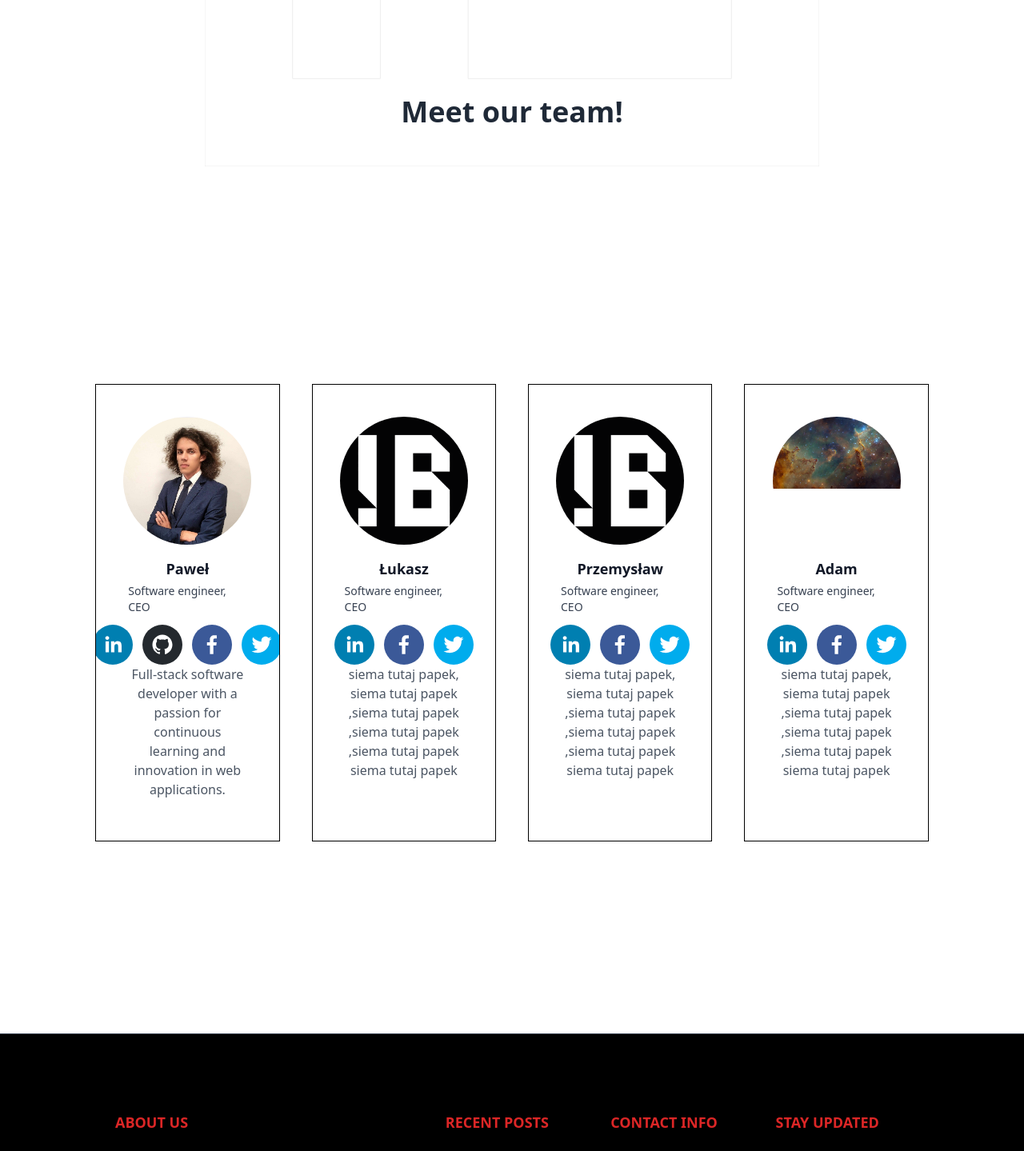
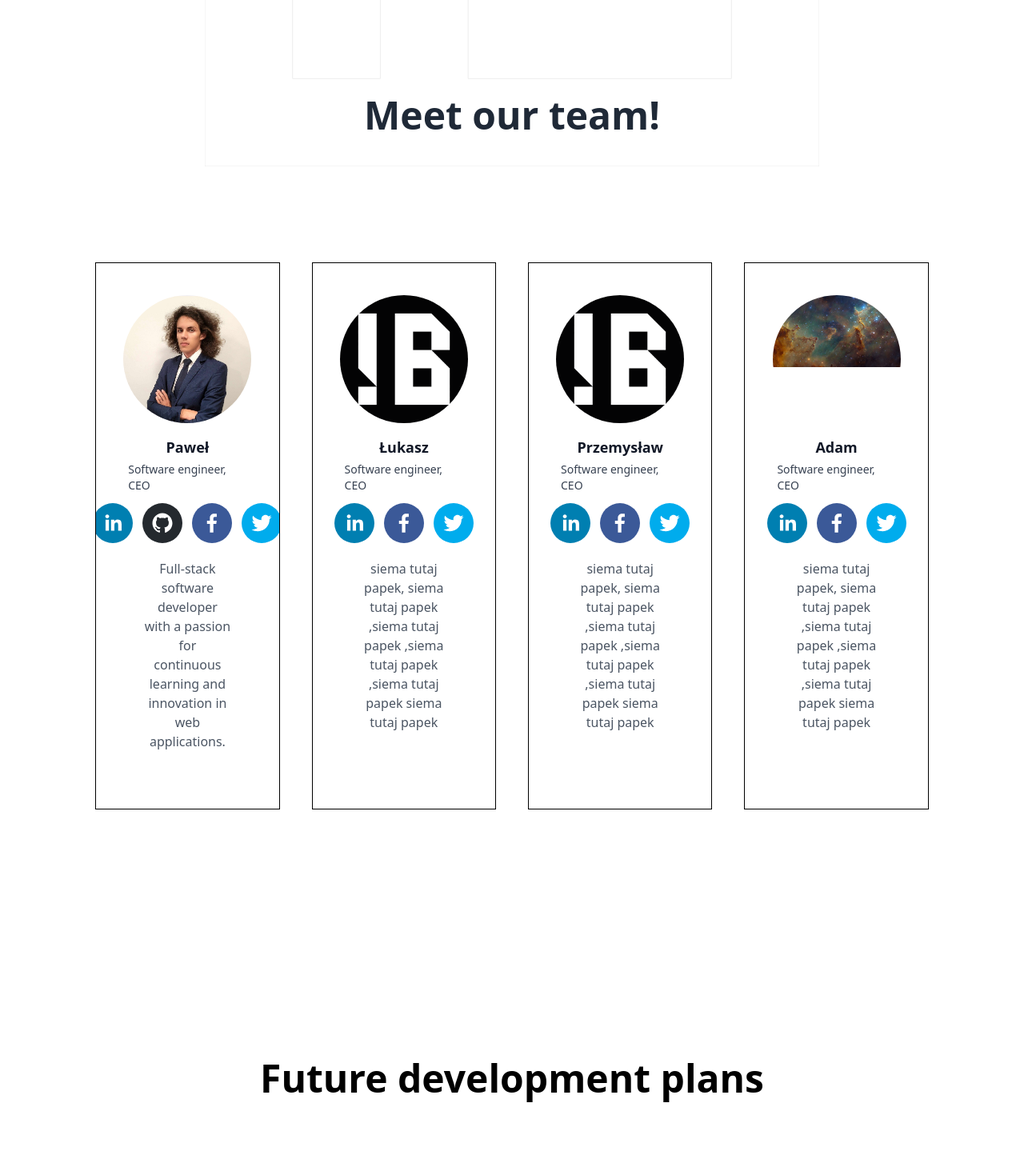
Before and after one commit to not-byte/notbyte-website, a Next.js app: page / in a window 1280 px wide. Shown: the part 720-2159 px from the top of the page at 80% size. Built offline with nearby package versions, Linux system fonts and the light colour scheme.

Commit message:
backstage: made Profile component more readable by introducing children instead of props, Closes #57

```diff
--- a/src/app/page.tsx
+++ b/src/app/page.tsx
@@ -3,6 +3,8 @@ import About from "@/components/Content/About";
 import { Chakra_Petch } from "next/font/google";
 import { mockProfileData } from "@/lib/constants/smallProfileData";
 import { ProfileWrapper } from "@/components/Content/About/ProfileCard/ProfileWrapper";
+import Timeline from "@/components/Content/Plans";
+import FaqSection from "@/components/Content/FAQ";
 
 const chakra = Chakra_Petch({
   weight: ["700"],
@@ -30,6 +32,8 @@ export default function Home() {
       </div>
       <Header />
       <About ProfileWrapper={<ProfileWrapper profiles={mockProfileData} />} />
+      <Timeline />
+      <FaqSection />
     </main>
   );
 }
--- a/src/app/profiles/[profileID]/page.tsx
+++ b/src/app/profiles/[profileID]/page.tsx
@@ -25,22 +25,20 @@ const ProfilePage = ({ params }: PageProps) => {
     <ProfileComp
       profile={profile}
       BasicInfo={
-        <BasicInfoAnimationWrapper
-          BasicInfoComponent={<BasicInfoSection profile={profile} />}
-        />
+        <BasicInfoAnimationWrapper>
+          <BasicInfoSection profile={profile} />
+        </BasicInfoAnimationWrapper>
       }
       Experience={<ExperienceSection profile={profile} />}
       Education={
-        <EducationSectionAnimationWrapper
-          EducationContentComponent={
-            <EducationSection educations={profile.education} />
-          }
-        />
+        <EducationSectionAnimationWrapper>
+          <EducationSection educations={profile.education} />
+        </EducationSectionAnimationWrapper>
       }
       ProfileSummary={
-        <SkillsSectionAnimationWrapper
-          SkillsContentComponent={<SkillsSection awards={profile.awards!} />}
-        />
+        <SkillsSectionAnimationWrapper>
+          <SkillsSection awards={profile.awards!} />
+        </SkillsSectionAnimationWrapper>
       }
     />
   );
--- a/src/components/Content/About/ProfileCard/AnimatedCard.tsx
+++ b/src/components/Content/About/ProfileCard/AnimatedCard.tsx
@@ -11,7 +11,7 @@ const cardVariants = {
 export const AnimatedCard = ({ ProfileCard }: { ProfileCard: ReactNode }) => {
   return (
     <motion.div
-      className="bg-transparent border border-black dark:border-grey-darkest p-4 sm:p-6 md:p-10 w-full sm:w-[30vw] md:w-[20vw] lg:w-[15vw] xl:w-[18vw] wqhd:w-[15vw] h-auto transition hover:bg-colors hover:border-none chipped-corner chipped-corner-white dark:chipped-corner-night"
+      className="bg-transparent border border-black dark:border-grey-darkest p-4 sm:p-6 md:p-10 w-full sm:w-[30vw] md:w-[20vw] lg:w-[15vw] xl:w-[18vw] wqhd:w-[15vw] h-auto transition hover:bg-colors hover:border-none chipped-corner chipped-corner-white dark:chipped-corner-night mt-20"
       variants={cardVariants}
     >
       {ProfileCard}
--- a/src/components/Content/About/ProfileCard/ProfileCardServer.tsx
+++ b/src/components/Content/About/ProfileCard/ProfileCardServer.tsx
@@ -30,7 +30,7 @@ const ProfileCardServer = ({ profile }: { profile: PostProps }) => {
             return <SocialIcon key={index} url={item.url} />;
           })}
         </div>
-        <p className="text-gray-600 dark:text-gray-300 text-center mb-3 pageContent ">
+        <p className="text-gray-600 dark:text-gray-300 text-center mb-3 pageContent p-5">
           {profile.description}
         </p>
       </div>
--- a/src/components/Content/About/index.tsx
+++ b/src/components/Content/About/index.tsx
@@ -55,13 +55,13 @@ const About = ({ ProfileWrapper }: { ProfileWrapper: ReactNode }) => {
 
   return (
     <>
-      <h1 className="text-lg md:text-xl lg:text-2xl xl:text-4xl wqhd:text-6xl font-semibold text-gray-800 dark:text-gray-200 mb-[5vh]">
+      <h1 className="text-5xl wqhd:text-7xl font-semibold text-gray-800 dark:text-gray-200 mb-[5vh]">
         Meet our team!
       </h1>
 
       <motion.div
         ref={ref}
-        className="flex flex-wrap justify-center gap-4 sm:gap-6 md:gap-8 lg:gap-10 xl:justify-start 2xl:gap-12 overflow-hidden xl:mt-[30vh] wqhd:mt-[0vh]"
+        className="flex flex-wrap justify-center gap-4 sm:gap-6 md:gap-8 lg:gap-10 xl:justify-start 2xl:gap-12 overflow-hidden usm:mt-[0vh] wqhd:mt-[0vh]"
         variants={containerVariants}
         initial="hidden"
         animate={controls}
--- a/src/components/Content/FAQ/index.tsx
+++ b/src/components/Content/FAQ/index.tsx
@@ -4,7 +4,9 @@ import { faqs } from "./data";
 const FaqSection = () => {
   return (
     <div className="p-6 space-y-6 w-full flex justify-center flex-col items-center overflow-hidden mt-[30vh]">
-      <h1 className="text-7xl text-black dark:text-white mb-20">FAQ</h1>
+      <h1 className="text-5xl wqhd:text-7xl text-black dark:text-white mb-20 font-semibold">
+        FAQ
+      </h1>
       {faqs.map((faq, index) => (
         <FAQItem key={index} faq={faq} />
       ))}
--- a/src/components/Content/Plans/index.tsx
+++ b/src/components/Content/Plans/index.tsx
@@ -72,7 +72,7 @@ interface TimelineProps {}
 const Timeline: React.FC<TimelineProps> = () => {
   return (
     <div className="relative container mx-auto px-4 py-8 overflow-hidden mt-[30vh] ">
-      <h1 className="text-7xl pb-20 text-center dark:text-white text-black">
+      <h1 className="text-5xl wqhd:text-7xl pb-20 text-center dark:text-white text-black font-semibold">
         Future development plans
       </h1>
       <div className="absolute sm:opacity-0 md:opacity-100 md:left-[50%] transform -translate-x-[50%] w-[1px] bg-black dark:bg-grey-darkest h-full z-0"></div>
--- a/src/components/Pages/Profile/BasicInfo/AnimationWrapper.tsx
+++ b/src/components/Pages/Profile/BasicInfo/AnimationWrapper.tsx
@@ -5,16 +5,16 @@ import React, { ReactNode } from "react";
 import { slideAnimation } from "@/UI/motion";
 
 export const BasicInfoAnimationWrapper = ({
-  BasicInfoComponent,
+  children,
 }: {
-  BasicInfoComponent: ReactNode;
+  children: ReactNode;
 }) => {
   return (
     <motion.div
       className="ml-10 mt-10 md:mt-0  p-6 rounded-lg flex justify-centerh-full  flex-col w-[90vw] xl:w-[50vw]  "
       {...slideAnimation("right")}
     >
-      {BasicInfoComponent}
+      {children}
     </motion.div>
   );
 };
--- a/src/components/Pages/Profile/Education/AnimationWrapper.tsx
+++ b/src/components/Pages/Profile/Education/AnimationWrapper.tsx
@@ -47,9 +47,9 @@ const variants = {
 };
 
 export const EducationSectionAnimationWrapper = ({
-  EducationContentComponent,
+  children,
 }: {
-  EducationContentComponent: ReactNode;
+  children: ReactNode;
 }) => {
   const controls = useAnimation();
   const [ref, inView] = useInView({
@@ -71,7 +71,7 @@ export const EducationSectionAnimationWrapper = ({
       animate={controls}
       variants={variants}
     >
-      {EducationContentComponent}
+      {children}
     </motion.section>
   );
 };
--- a/src/components/Pages/Profile/Skills/AnimationWrapper.tsx
+++ b/src/components/Pages/Profile/Skills/AnimationWrapper.tsx
@@ -40,9 +40,9 @@ const variants = {
 };
 
 export const SkillsSectionAnimationWrapper = ({
-  SkillsContentComponent,
+  children,
 }: {
-  SkillsContentComponent: ReactNode;
+  children: ReactNode;
 }) => {
   const controls = useAnimation();
   const [ref, inView] = useInView({
@@ -64,7 +64,7 @@ export const SkillsSectionAnimationWrapper = ({
       variants={variants}
       className="mt-[25vh] mx-auto p-10 rounded-lg  transition duration-300  sm:w-[80vw] md:w-[90vw] lg:w-[80vw] xl:w-[80vw] wqhd:w-[60vw]"
     >
-      {SkillsContentComponent}
+      {children}
     </motion.div>
   );
 };
```
